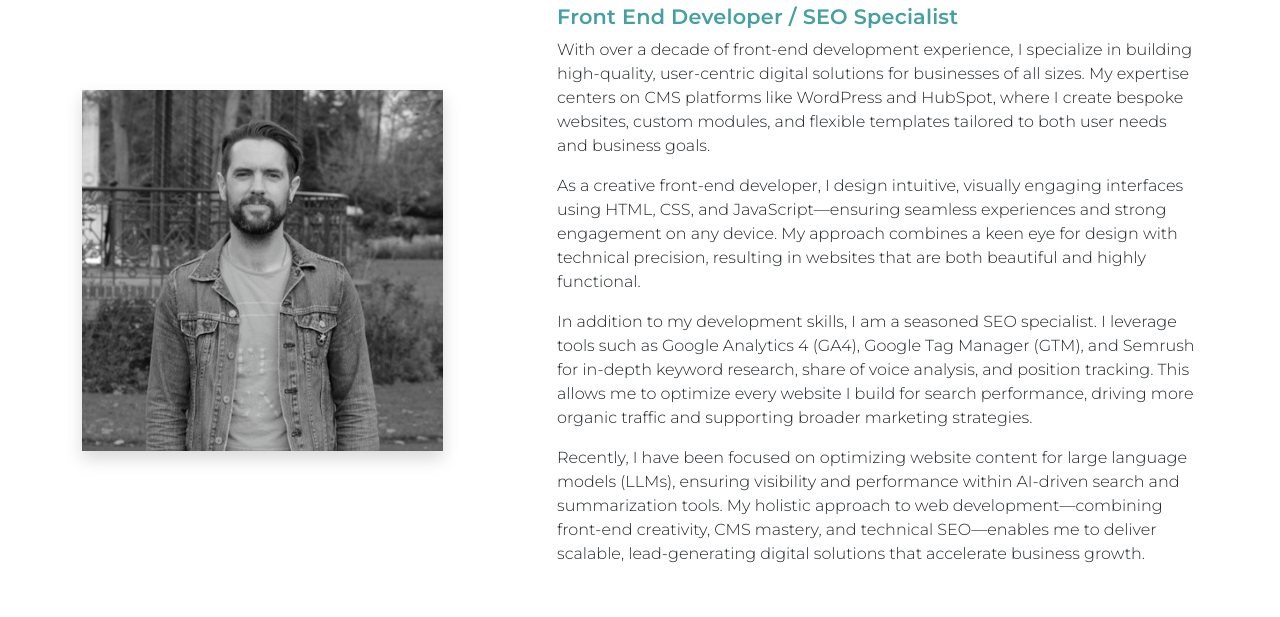
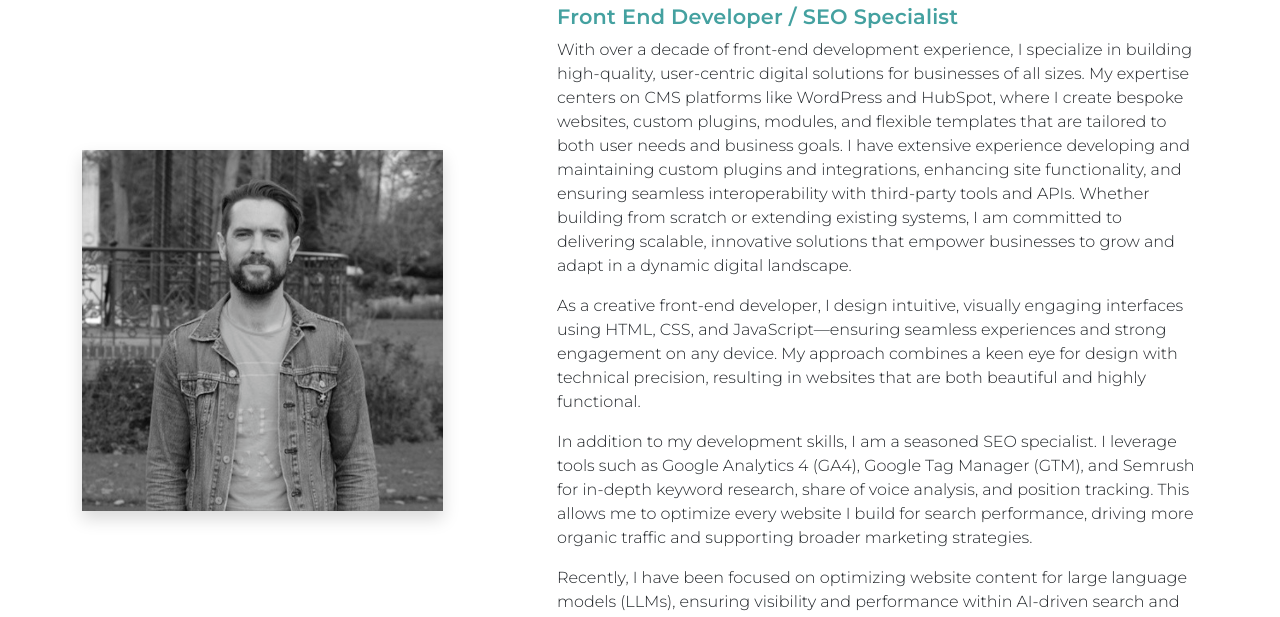
Before and after one commit to JimRogers/j-a-rogers, a plain HTML site: page index.html in a window 1280 px wide. Shown: the part 177-794 px from the top of the page. Drawn offline with nearby package versions, Linux system fonts and the light colour scheme.

Commit message:
Extend bio

```diff
--- a/index.html
+++ b/index.html
@@ -113,7 +113,7 @@
   <path d="M5.854 4.854a.5.5 0 1 0-.708-.708l-3.5 3.5a.5.5 0 0 0 0 .708l3.5 3.5a.5.5 0 0 0 .708-.708L2.707 8zm4.292 0a.5.5 0 0 1 .708-.708l3.5 3.5a.5.5 0 0 1 0 .708l-3.5 3.5a.5.5 0 0 1-.708-.708L13.293 8z"/>
 </svg></span></h2>
           <h3>Front End Developer / SEO Specialist</h3>
-          <p>With over a decade of front-end development experience, I specialize in building high-quality, user-centric digital solutions for businesses of all sizes. My expertise centers on CMS platforms like WordPress and HubSpot, where I create bespoke websites, custom modules, and flexible templates tailored to both user needs and business goals.</p>
+          <p>With over a decade of front-end development experience, I specialize in building high-quality, user-centric digital solutions for businesses of all sizes. My expertise centers on CMS platforms like WordPress and HubSpot, where I create bespoke websites, custom plugins, modules, and flexible templates that are tailored to both user needs and business goals. I have extensive experience developing and maintaining custom plugins and integrations, enhancing site functionality, and ensuring seamless interoperability with third-party tools and APIs. Whether building from scratch or extending existing systems, I am committed to delivering scalable, innovative solutions that empower businesses to grow and adapt in a dynamic digital landscape.</p>
           <p>As a creative front-end developer, I design intuitive, visually engaging interfaces using HTML, CSS, and JavaScript—ensuring seamless experiences and strong engagement on any device. My approach combines a keen eye for design with technical precision, resulting in websites that are both beautiful and highly functional.</p>
           <p>In addition to my development skills, I am a seasoned SEO specialist. I leverage tools such as Google Analytics 4 (GA4), Google Tag Manager (GTM), and Semrush for in-depth keyword research, share of voice analysis, and position tracking. This allows me to optimize every website I build for search performance, driving more organic traffic and supporting broader marketing strategies.</p>
           <p>Recently, I have been focused on optimizing website content for large language models (LLMs), ensuring visibility and performance within AI-driven search and summarization tools. My holistic approach to web development—combining front-end creativity, CMS mastery, and technical SEO—enables me to deliver scalable, lead-generating digital solutions that accelerate business growth.</p>
```
